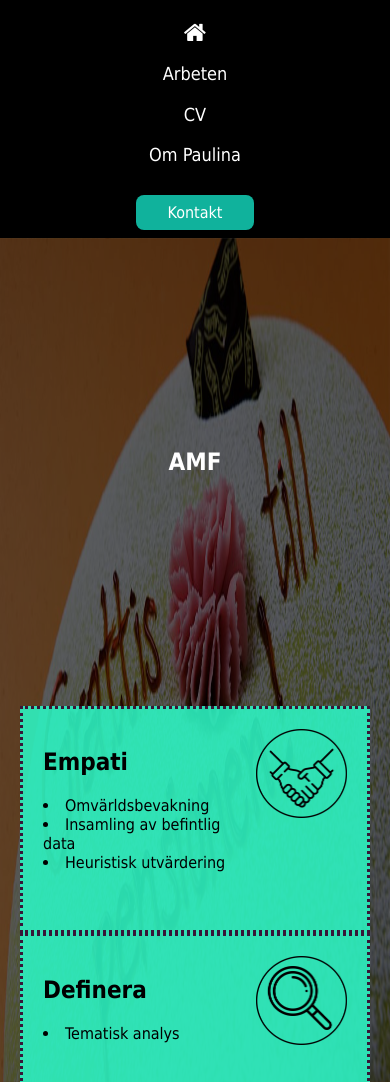
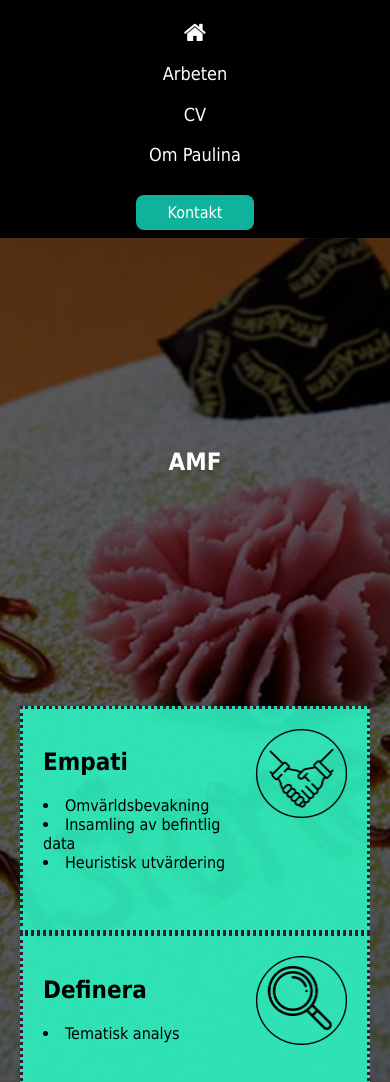
Before and after one commit to PaowTuveland/Portfolio, a plain HTML site: page amf.html in a window 390 px wide. Shown: the top 1082 px of the page. Drawn offline with Linux system fonts and the light colour scheme; a web font is replaced by a local one.

Commit message:
portfolio

```diff
--- a/style.css
+++ b/style.css
@@ -474,18 +474,18 @@ footer a{
 
   }
 
-  /*I tried to fix the background img in mobil version*/
+  /*I tried to fix the background img in mobil version
   main, #mainScania, #mainAmf, #mainClimateView{
     background-size: 100%;
     background-color: #000000;
     background-attachment: fixed;
-  }
+  }*/
 
   section{
     padding: 20px;
   }
 
-  section.dark, section.light, section.row, section.darkOtherPage, #gallery, #gallery2, section.greenOtherPage, section.greenIndex, section.green, section.boxx, .dottedBoarder{
+  section.dark, section.light, section.row, section.darkOtherPage, #gallery, #gallery2, section.greenOtherPage, section.greenIndex, section.green, section.boxx, .dottedBoarder, main, #mainScania, #mainAmf, #mainClimateView{
     box-sizing: border-box;
     display: block;
     width: 100%;
```
